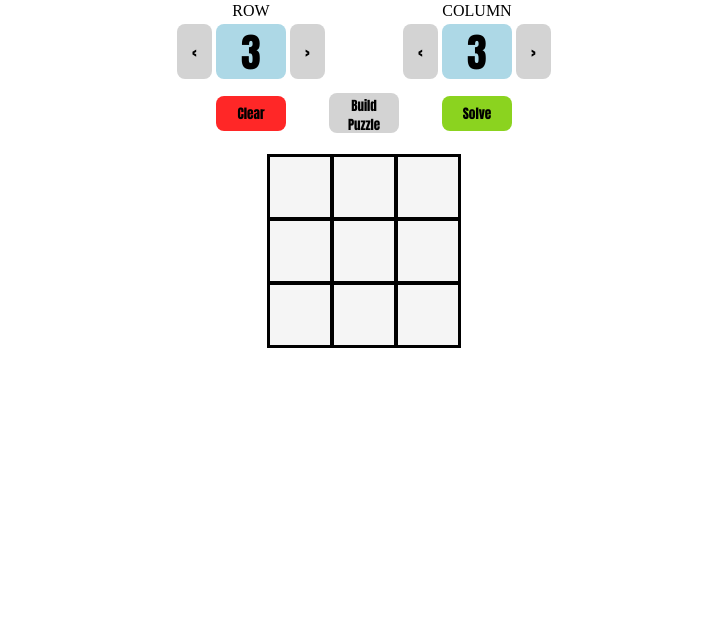
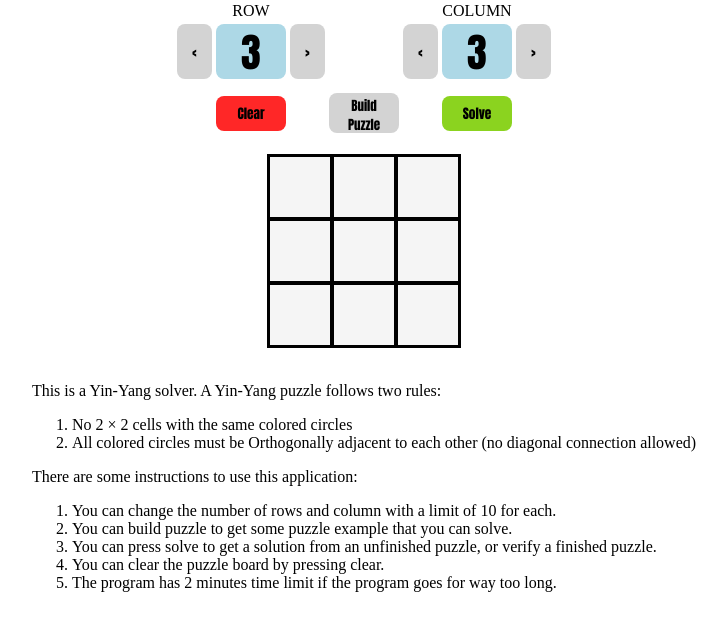
Before and after one commit to MadetheMeep/Yin-Yang-Website, a Django app: page / in a window 1280 px wide. Shown: the part 67-698 px from the top of the page, without its empty margins (276-1003 px from the left). Run offline with Django 3.2, Linux system fonts and the light colour scheme.

Commit message:
Add Description to Page

```diff
--- a/App/templates/App/index.html
+++ b/App/templates/App/index.html
@@ -73,6 +73,22 @@
             </table>
         </div>
     </form>
+    <br>
+    <div class="container">
+        This is a Yin-Yang solver. A Yin-Yang puzzle follows two rules:
+        <ol>
+            <li>No 2 × 2 cells with the same colored circles</li>
+            <li>All colored circles must be Orthogonally adjacent to each other (no diagonal connection allowed)</li>
+        </ol>
+        There are some instructions to use this application:
+        <ol>
+            <li>You can change the number of rows and column with a limit of 10 for each.</li>
+            <li>You can build puzzle to get some puzzle example that you can solve.</li>
+            <li>You can press solve to get a solution from an unfinished puzzle, or verify a finished puzzle.</li>
+            <li>You can clear the puzzle board by pressing clear.</li>
+            <li>The program has 2 minutes time limit if the program goes for way too long.</li>
+        </ol>
+    </div>
 </body>
 
 <script type="text/javascript">
```
